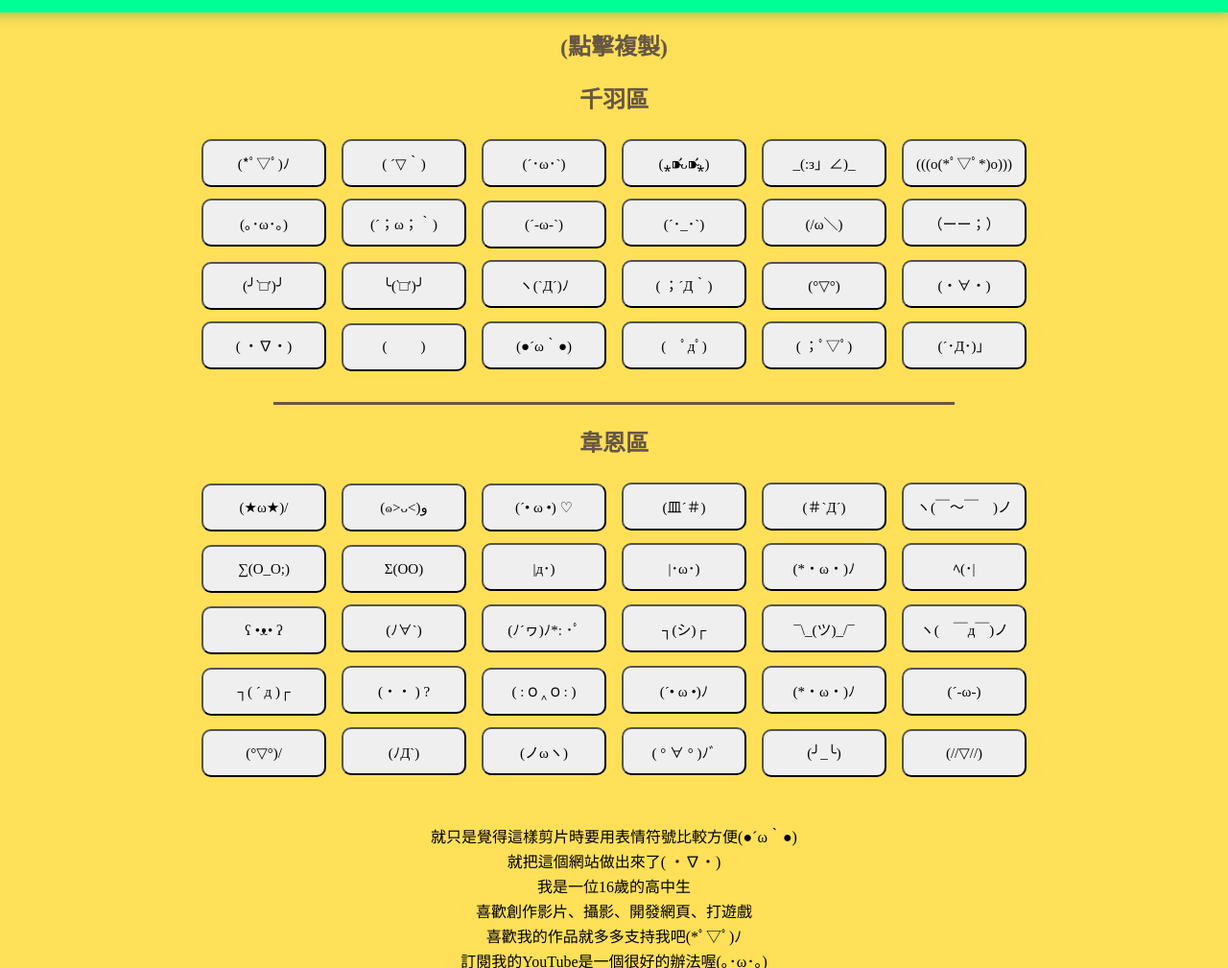
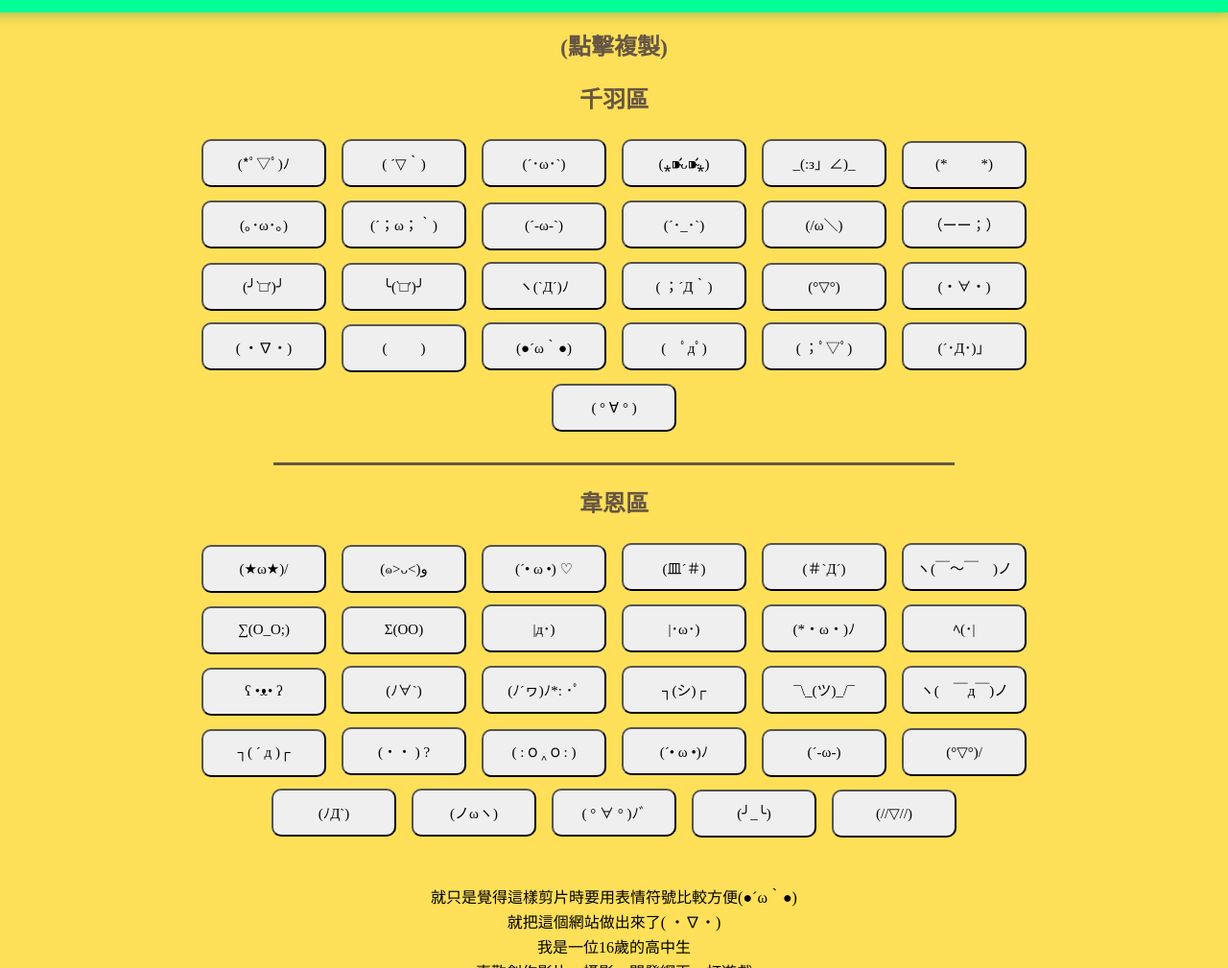
Before and after one commit to WongWong1209/Emoji, a plain HTML site: page index.html in a window 1280 px wide. Shown: the part 91-1100 px from the top of the page at 96% size. Drawn offline with Linux system fonts and the light colour scheme; a web font is replaced by a local one.

Commit message:
edit emoji

```diff
--- a/index.html
+++ b/index.html
@@ -14,6 +14,9 @@
         </ul>
     </header>
     <section id="sec">
+
+        <!--bc-->
+
         <h1 id="ctc">(點擊複製)</h1>
         <h2>千羽區</h2>
         <button id="a" onclick="Copy('a')">(*ﾟ▽ﾟ)ﾉ</button>
@@ -21,7 +24,7 @@
         <button id="c" onclick="Copy('c')">(´･ω･`)</button>
         <button id="d" onclick="Copy('d')">(⁎⁍̴̛ᴗ⁍̴̛⁎)</button>
         <button id="e" onclick="Copy('e')">_(:з」∠)_</button>
-        <button id="f" onclick="Copy('f')">(((o(*ﾟ▽ﾟ*)o)))</button>
+        <button id="f" onclick="Copy('f')">(*ﾟ▽ﾟ*)</button>
         <button id="g" onclick="Copy('g')">(｡･ω･｡)</button>
         <button id="h" onclick="Copy('h')">(´；ω；｀)</button>
         <button id="i" onclick="Copy('i')">(´-ω-`)</button>
@@ -40,6 +43,7 @@
         <button id="v" onclick="Copy('v')">(　ﾟдﾟ)</button>
         <button id="w" onclick="Copy('w')">( ；ﾟ▽ﾟ)</button>
         <button id="x" onclick="Copy('x')">(´･Д･)」</button>
+        <button id="bc" onclick="Copy('bc')">( ° ∀ ° )</button>
         <br><br>
         <hr size="3" width="70%" color="#665645">
         <h2>韋恩區</h2>
@@ -65,7 +69,6 @@
         <button id="ar" onclick="Copy('ar')"> (・・ ) ?</button>
         <button id="as" onclick="Copy('as')">( : ౦ ‸ ౦ : )</button>
         <button id="at" onclick="Copy('at')">(´• ω •)ﾉ</button>
-        <button id="au" onclick="Copy('au')">(*・ω・)ﾉ</button>
         <button id="av" onclick="Copy('av')">(´-ω-)</button>
         <button id="aw" onclick="Copy('aw')">(°▽°)/</button>
         <button id="ax" onclick="Copy('ax')">(ﾉД`)</button>
```
